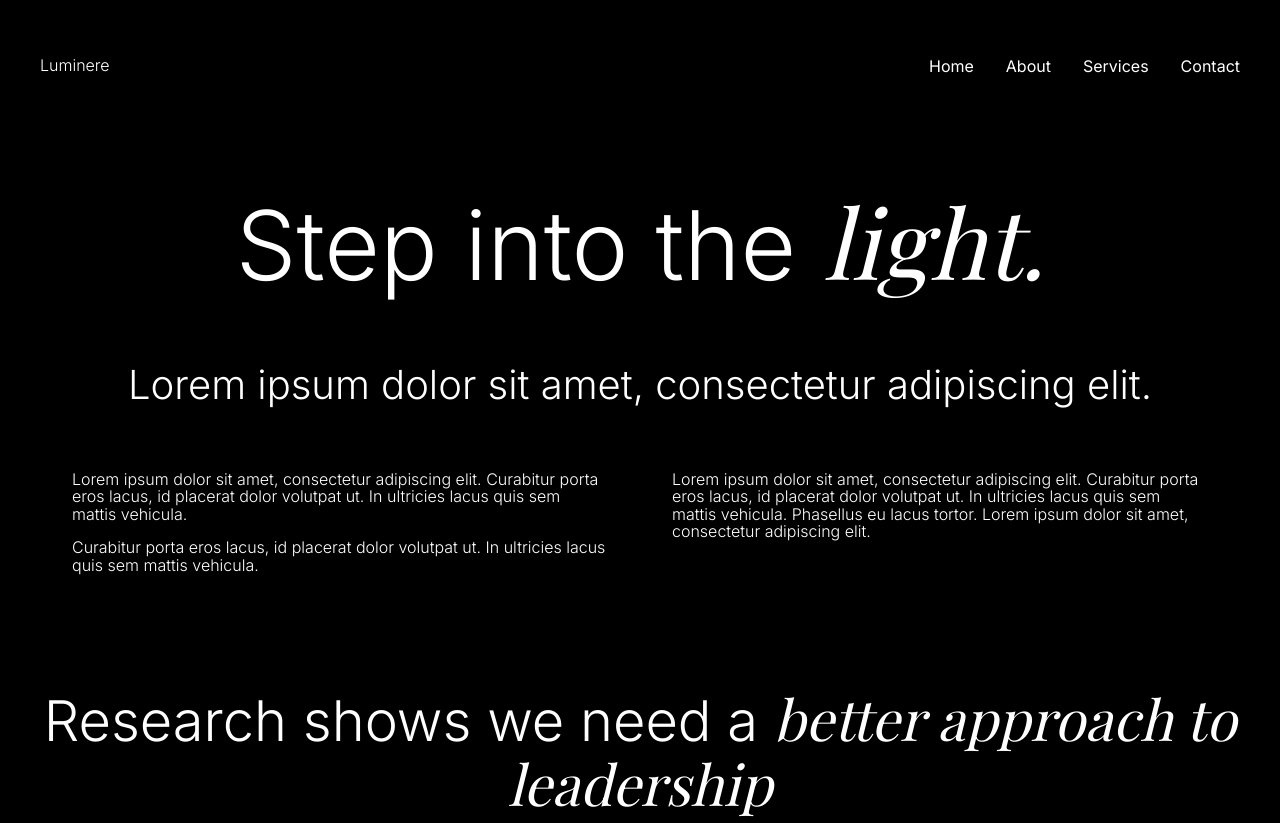
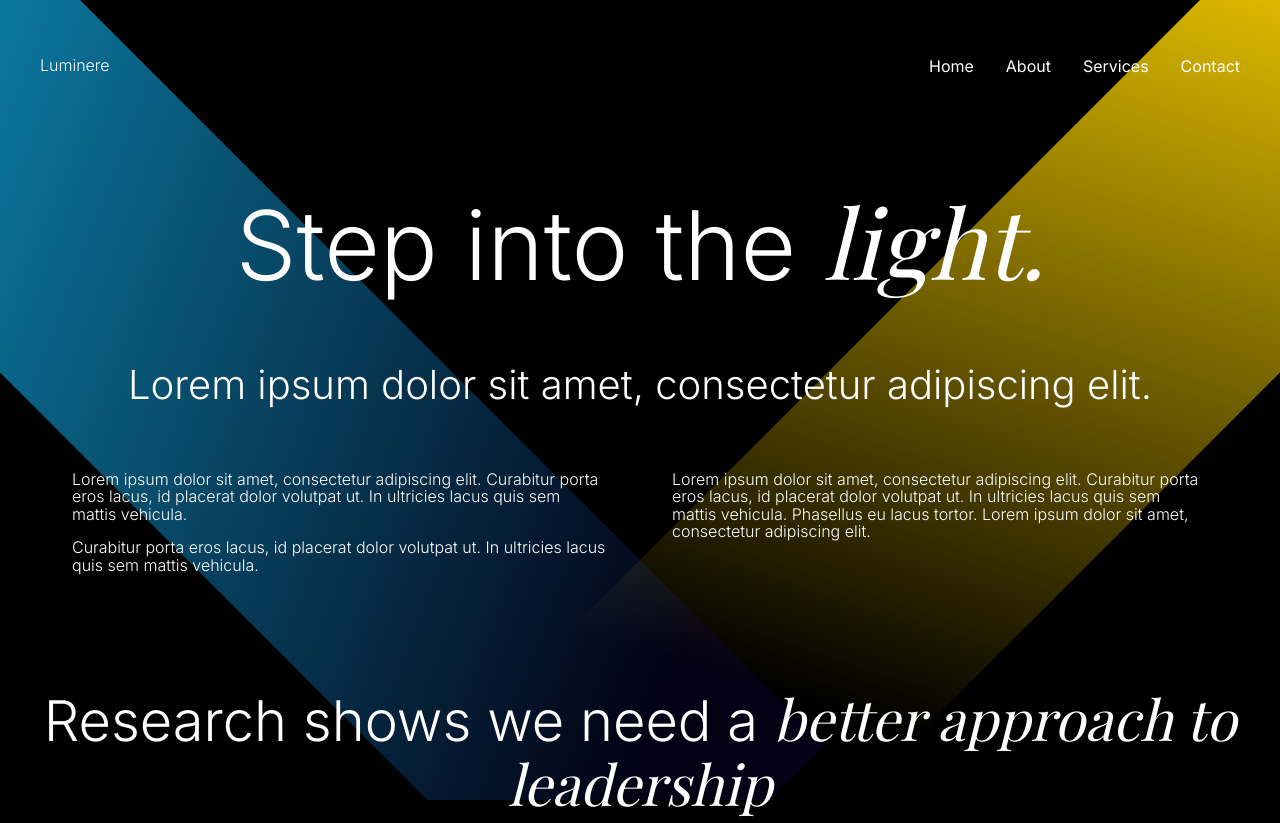
Before and after one commit to alliehkw/luminere-light-beam, a plain HTML site: page beam.html in a window 1280 px wide. Shown: the top 823 px of the page. Drawn offline with nearby package versions, Linux system fonts and the light colour scheme; a web font is replaced by a local one.

Commit message:
added in some 45deg lights

```diff
--- a/beam.html
+++ b/beam.html
@@ -17,6 +17,14 @@
     </header>
 
     <main>
+        <div class="light-beam-background">
+            <div class="beam-block">
+                <div class="beam orange right"></div>
+            </div>
+            <div class="beam-block">
+                <div class="beam blue left"></div>
+            </div>
+        </div>
         <nav class="navbar">
             <div class="navbar-logo">
                 <p>Luminere</p>
@@ -99,7 +107,6 @@
                 </div>
             </div>
         </div>
-
         <div class="component">
             <div class="block biased-sides">
                 <section class="bias-up">
@@ -143,4 +150,5 @@
         </div>
     </main>
 </body>
+<script src="/lightBeam.js" defer></script>
 </html>
--- a/beamStyles.css
+++ b/beamStyles.css
@@ -5,6 +5,10 @@ html {
     font-size: 16px;
     box-sizing: border-box;
     font-family: "Inter", sans-serif;
+}
+
+body {
+    overflow-x: hidden
 }
 
 div.header {
@@ -167,3 +171,60 @@ h5 {
 .half .content {
     padding: 5rem;
 }
+
+.light-beam-background {
+    overflow-x: hidden;
+    height: 100%;
+    width: 100vw;
+    z-index: -1;
+    position: absolute;
+    top: 0;
+    left: 0;
+    display: flex;
+    flex-direction: column;
+}
+
+/* .beam-block {
+   height: fit-content;
+} */
+
+.beam {
+    height: 20rem;
+    width: 0;
+    margin-top: -10rem;
+    position: absolute;
+    z-index: 1;
+}
+
+.beam.right {
+    transform-origin: top right;
+    transform: rotate(-45deg);
+    right: -5rem;
+}
+
+.beam.left {
+    transform-origin: top left;
+    transform: rotate(45deg);
+    left: -5rem;
+}
+
+.beam.left.blue {
+    background: linear-gradient(246deg, rgba(31, 9, 190, 0.1) 12.89%, #10BBED 117.84%);
+}
+
+.beam.right.orange {
+    background: linear-gradient(243deg, #FFD600 3.56%, rgba(240, 0, 27, 0.00) 77.09%);
+}
+
+.beam.start-animation {
+    animation: fillIn 1.5s ease-in-out forwards;
+}
+
+@keyframes fillIn {
+    from {
+        width: 0;
+    }
+    to {
+        width: 100vw;
+    }
+}
--- a/lightBeam.js
+++ b/lightBeam.js
@@ -1 +1,7 @@
-// light beam
+window.addEventListener("load", function () {
+  const beamElements = document.querySelectorAll(".beam"); // Select all elements with the class 'beam'
+
+  beamElements.forEach(function (beam) {
+    beam.classList.add("start-animation"); // Add the animation class to each element
+  });
+});
```
